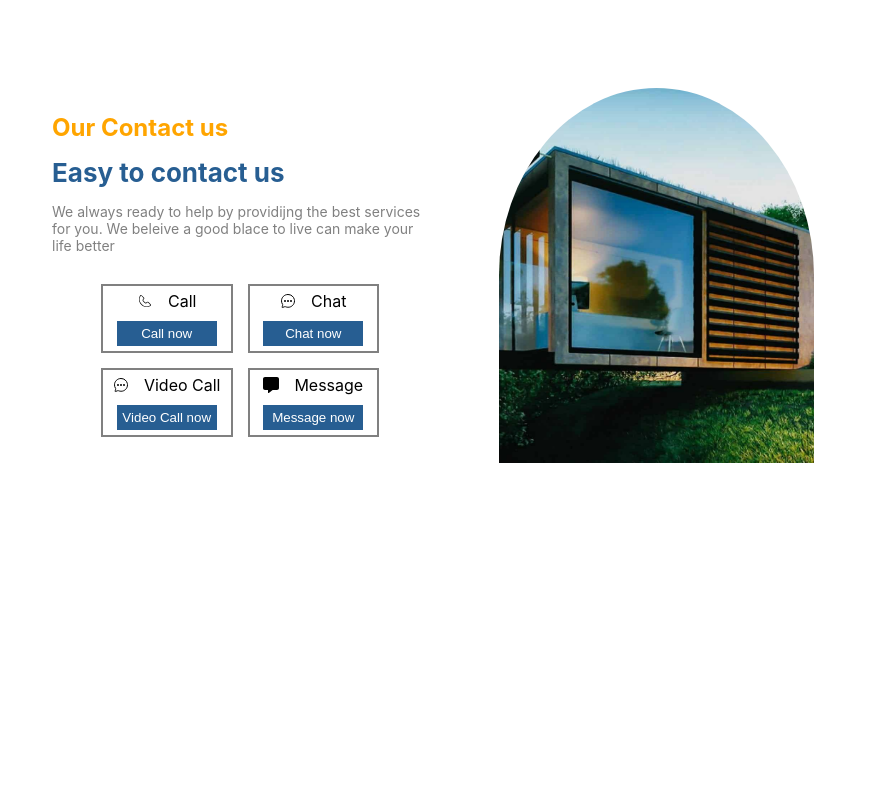
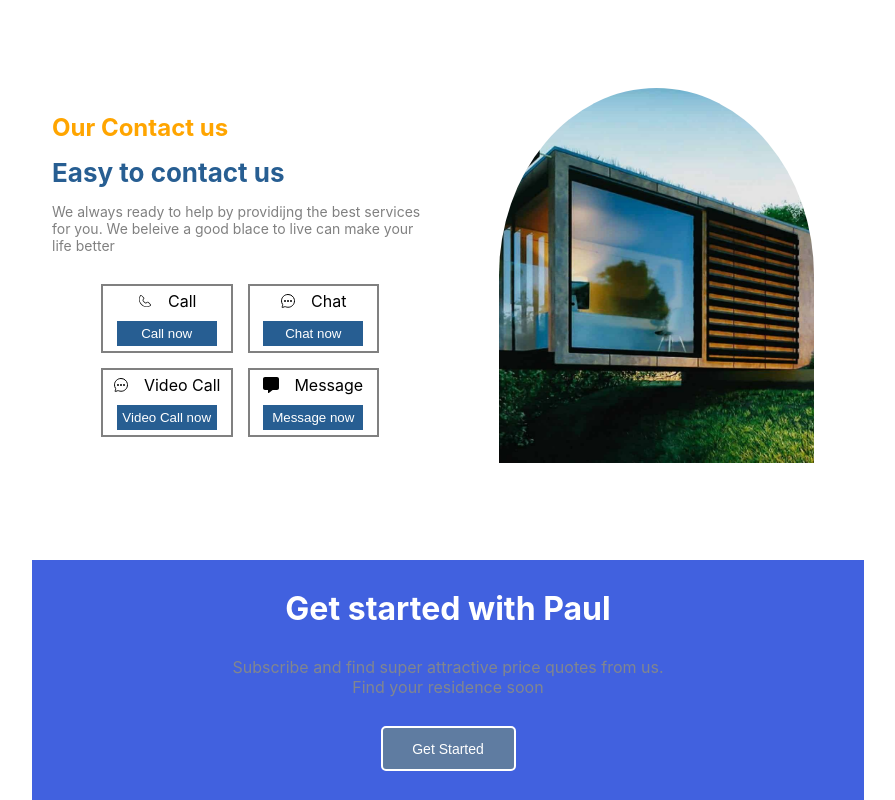
Before and after one commit to Paul2000-2000/RealEstate, a React (Create React App) app: page / in a window 1280 px wide. Shown: the part 1929-2729 px from the top of the page, without its empty margins (192-1087 px from the left). Before the commit the page ends 2464 px from the top, so only its background shows below. Built offline with nearby package versions, Linux system fonts and the light colour scheme.

Commit message:
finish getstarted

```diff
--- a/src/App.js
+++ b/src/App.js
@@ -1,4 +1,5 @@
 import Contact from "./views/Contact/Contact";
+import GetStarted from "./views/GetStarted/GetStarted";
 import Hero from "./views/Hero/Hero";
 import Residencies from "./views/Residencies/Residencies";
 import Value from "./views/Value/Value";
@@ -10,6 +11,7 @@ function App() {
       <Residencies />
       <Value />
       <Contact />
+      <GetStarted />
     </div>
   );
 }
--- /dev/null
+++ b/src/views/GetStarted/GetStarted.css
@@ -0,0 +1,60 @@
+.getstarted{
+    height: 30vh;
+    margin-top: 25px;
+}
+
+.getstarted-content{
+    height: 100%;
+    max-width: 65%;
+    margin: auto;
+    display: flex;
+    flex-direction: column;
+    justify-content: space-evenly;
+    align-items: center;
+    background-color: #4161df;
+}
+
+.getstarted-content-title{
+    font-size: 32px;
+    color: white;
+    text-align: center;
+
+}
+
+.getstarted-content-desc{
+    display: flex;
+    align-items: center;
+    justify-content: center;
+    flex-direction: column;
+    color: #81868f;
+    text-align: center;
+
+}
+
+.getstarted-content-but{
+    background-color:#5f7ca1 ;
+    width: 135px;
+    height: 45px;
+    border-radius: 5px;
+    color: white;
+    font-size: 14px;
+    border: solid 2px white;
+}
+
+@media screen and (max-width: 768px) {
+
+    .getstarted-content{
+    max-width: 80%;
+    padding: 15px;
+    }
+
+    .getstarted-content-title{
+        font-size: 25px;
+    }
+
+    .getstarted-content-desc{
+        font-size: 16px;
+    }
+
+
+}
--- /dev/null
+++ b/src/views/GetStarted/GetStarted.js
@@ -0,0 +1,19 @@
+import React from "react";
+import "./GetStarted.css";
+
+const GetStarted = () => {
+  return (
+    <div className="getstarted">
+      <div className="getstarted-content">
+        <h1 className="getstarted-content-title">Get started with Paul</h1>
+        <div className="getstarted-content-desc">
+          <p>Subscribe and find super attractive price quotes from us.</p>
+          <p> Find your residence soon</p>
+        </div>
+        <button className="getstarted-content-but">Get Started</button>
+      </div>
+    </div>
+  );
+};
+
+export default GetStarted;
```
